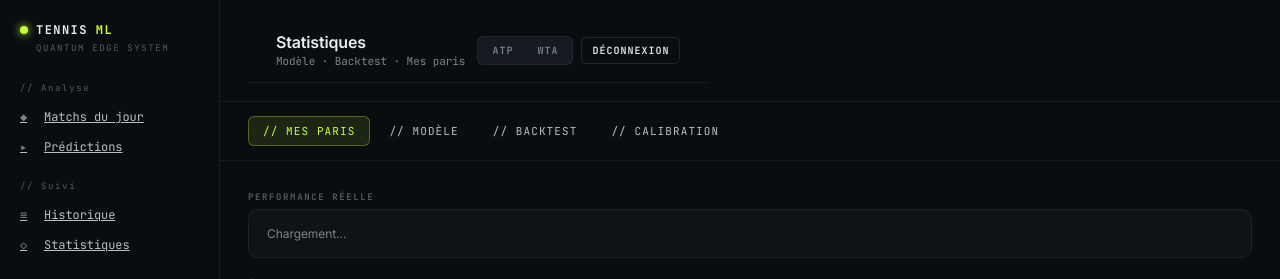
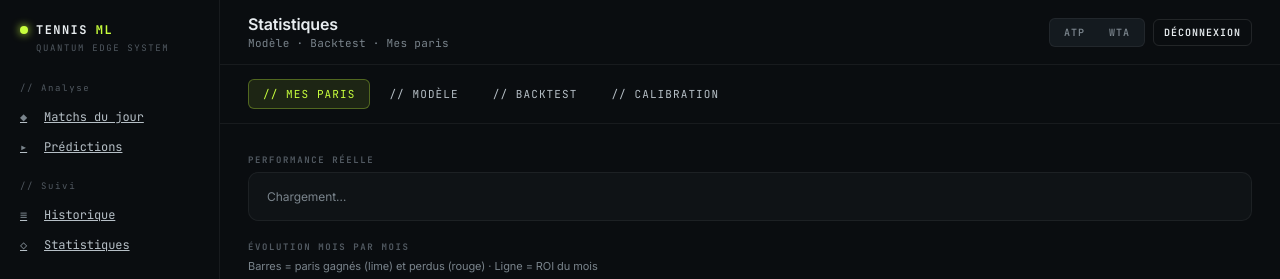
Before and after one commit to SuperBouillou/TennisPredict, a Python web app: template src/webapp/templates/stats.html in a window 1280 px wide. Shown: the top 279 px of the page. Run offline with Jinja, Linux system fonts and the light colour scheme; the template is opened without the code that fills it, so the values that code supplies are empty; some libraries are stand-ins or nearby versions; some web fonts are replaced.

Commit message:
fix: topbar — supprime double wrapper, sticky top, padding unifié
- Retire le div.tp-topbar-inner inutile (doublait padding 18+14px et flex)
- .tp-topbar : position sticky top:0, padding 14px 28px, z-index 10
- Contenu directement dans .tp-topbar : justify-content space-between marche
- h1 et .sub styles ajustés (16px, mono fg-3, letter-spacing)

Co-Authored-By: Claude Sonnet 4.6 <noreply@anthropic.com>

```diff
--- a/src/webapp/static/css/tokens.css
+++ b/src/webapp/static/css/tokens.css
@@ -254,21 +254,32 @@
 
 /* Topbar app */
 .tp-topbar {
-  display: flex; align-items: center; justify-content: space-between;
-  padding: 18px 28px;
+  display: flex;
+  align-items: center;
+  justify-content: space-between;
+  gap: 16px;
+  flex-wrap: wrap;
+  padding: 14px 28px;
   border-bottom: 1px solid var(--line);
+  background: var(--bg);
+  position: sticky;
+  top: 0;
+  z-index: 10;
+  flex-shrink: 0;
 }
 .tp-topbar h1 {
-  font-size: 17px;
+  font-size: 16px;
   font-weight: 600;
   margin: 0;
   letter-spacing: -0.01em;
+  color: var(--fg);
 }
 .tp-topbar .sub {
   font-family: var(--font-mono);
   font-size: 11px;
   color: var(--fg-3);
   margin-top: 2px;
+  letter-spacing: 0.03em;
 }
 
 /* Segmented control */
--- a/src/webapp/templates/base.html
+++ b/src/webapp/templates/base.html
@@ -12,10 +12,10 @@
   <link rel="preconnect" href="https://fonts.googleapis.com">
   <link rel="preconnect" href="https://fonts.gstatic.com" crossorigin>
   <link href="https://fonts.googleapis.com/css2?family=Inter:wght@400;500;600;700;800&family=JetBrains+Mono:wght@400;500;600&display=swap" rel="stylesheet">
-  <link rel="stylesheet" href="/static/css/tokens.css?v=20260426b">
-  <link rel="stylesheet" href="/static/app.css?v=20260426b">
-  <link rel="stylesheet" href="/static/css/components.css?v=20260426b">
-  <link rel="stylesheet" href="/static/css/mobile.css?v=20260426b">
+  <link rel="stylesheet" href="/static/css/tokens.css?v=20260426c">
+  <link rel="stylesheet" href="/static/app.css?v=20260426c">
+  <link rel="stylesheet" href="/static/css/components.css?v=20260426c">
+  <link rel="stylesheet" href="/static/css/mobile.css?v=20260426c">
   <script src="https://unpkg.com/htmx.org@1.9.10" defer></script>
   <script src="https://cdn.jsdelivr.net/npm/chart.js@4.4.0/dist/chart.umd.min.js"></script>
   {% block head %}{% endblock %}
@@ -69,7 +69,6 @@
 
     {# Topbar #}
     <div class="tp-topbar">
-      <div class="tp-topbar-inner">
       <div>
         <h1>{% block page_title %}TennisML{% endblock %}</h1>
         <div class="sub">{% block page_meta %}{% endblock %}</div>
@@ -79,7 +78,6 @@
         <form method="post" action="/logout" style="margin:0">
           <button type="submit" class="tp-btn ghost sm">Déconnexion</button>
         </form>
-        </div>
       </div>
     </div>
 
```
Lines whose indentation alone changed are shown as unchanged.
